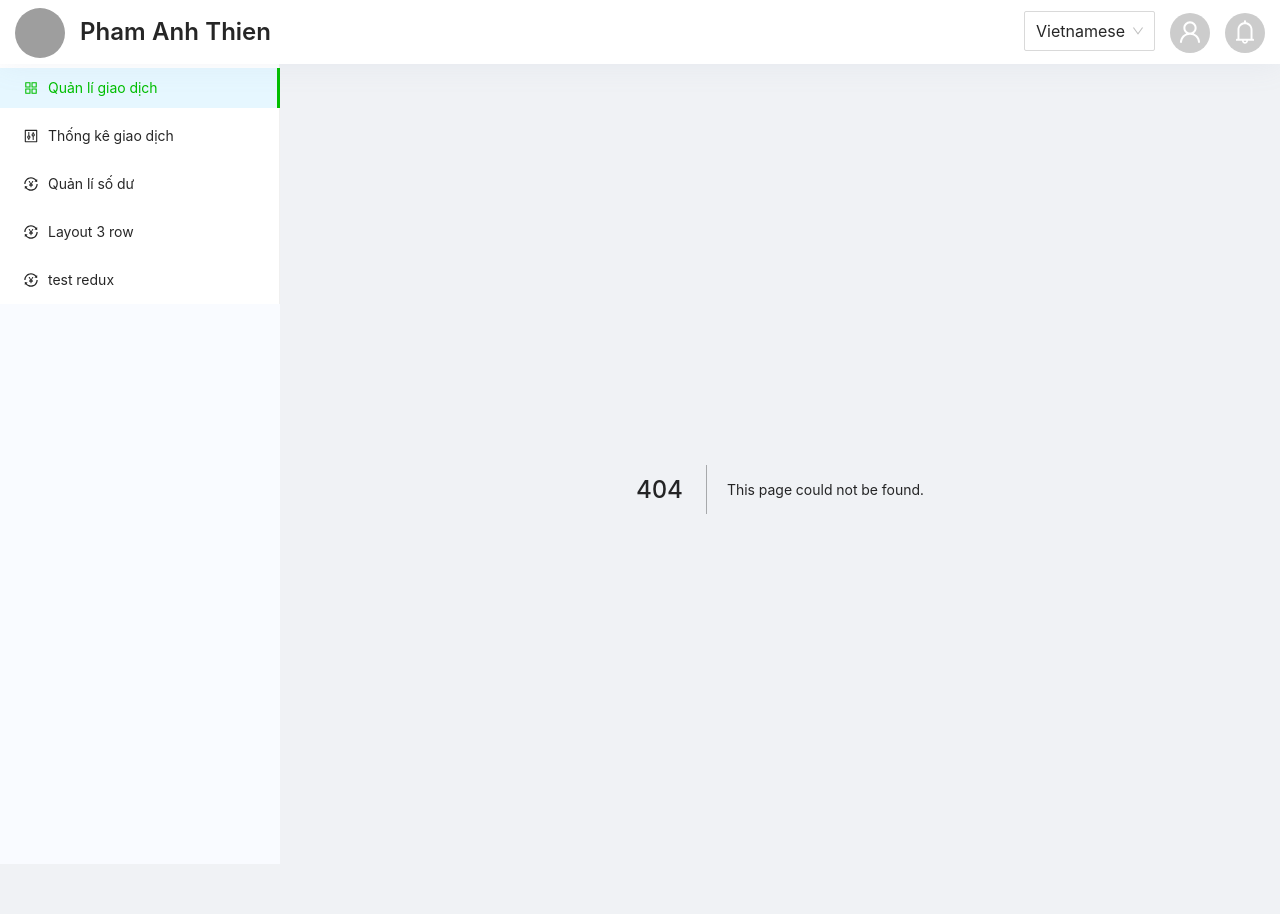
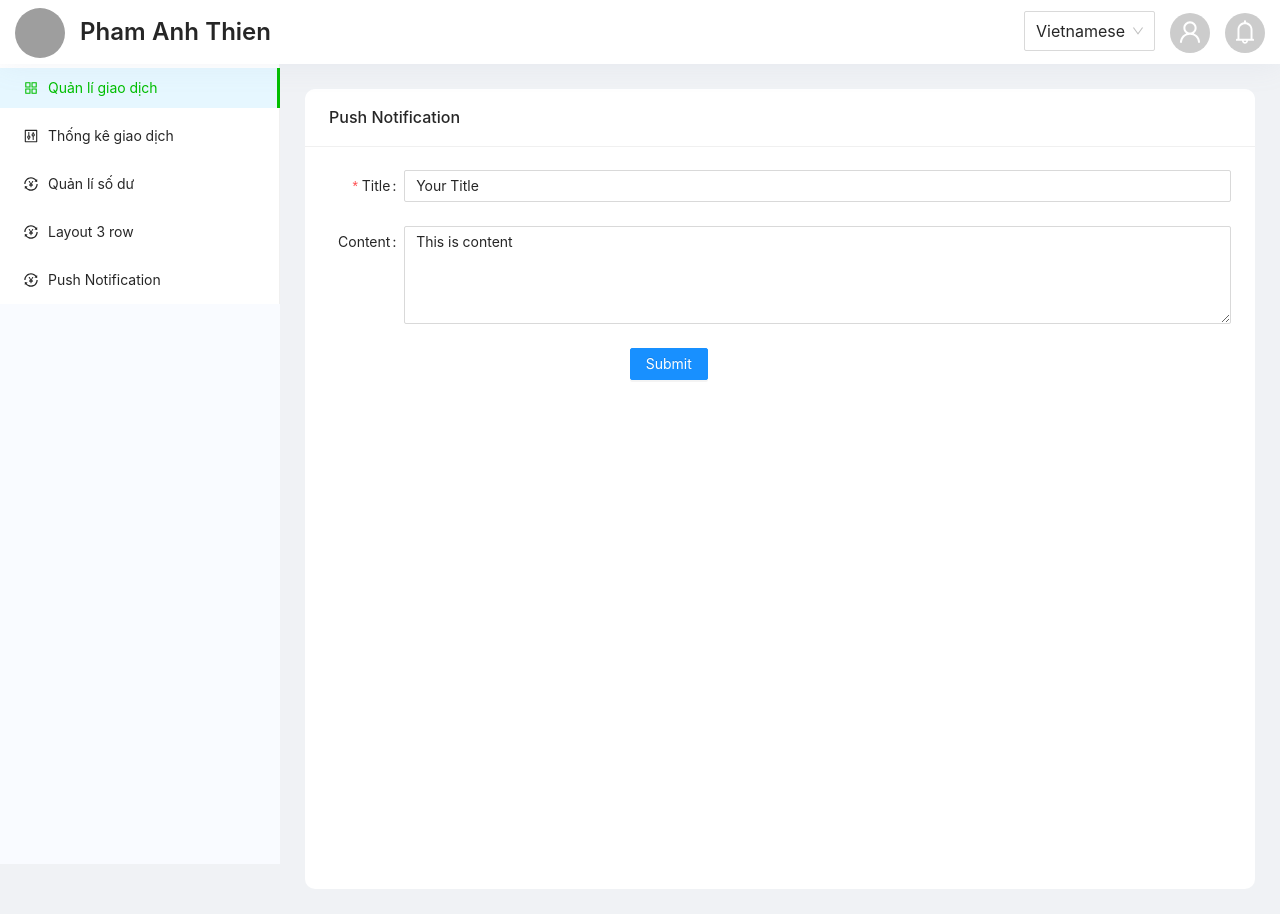
Before and after one commit to ThienPayme/demo-app, a Next.js app: page /push-notification in a window 1280 px wide. Before the commit this address had no page. Built offline with nearby package versions, Linux system fonts and the light colour scheme; grey boxes are pictures that could not be loaded.

Commit message:
add page push noti

```diff
--- /dev/null
+++ b/apis/pushNotification.ts
@@ -0,0 +1,23 @@
+import axios from "axios";
+
+
+export const pushNoti = async (data: { title: string, content: string}) => {
+
+	const { status } = await axios.post(`https://onesignal.com/api/v1/notifications`, {
+    "app_id": "86273b1f-c191-4744-8452-dcd35e049a97",
+    "included_segments": ["Subscribed Users"],
+    "headings": {"en": data.title},
+    "contents": {"en": data.content}
+  },
+  {
+    headers: {
+      'Content-Type': 'application/json',
+      'Authorization': 'Basic NDA4MGM5ODAtNGQ0Yi00YzNiLWFjODctNGNjMjgyMDBmOWQw'
+    }
+  }
+  );
+
+
+
+	return status;
+};
--- a/package.json
+++ b/package.json
@@ -12,6 +12,7 @@
     "@reduxjs/toolkit": "^1.8.5",
     "antd": "^4.22.7",
     "axios": "^0.27.2",
+    "firebase": "^9.9.4",
     "highcharts": "^10.2.0",
     "highcharts-react-official": "^3.1.0",
     "i18next": "^21.9.1",
@@ -22,6 +23,7 @@
     "react": "^18.2.0",
     "react-dom": "^18.2.0",
     "react-i18next": "^11.18.5",
+    "react-onesignal": "^2.0.4",
     "react-redux": "^8.0.2",
     "react-webcam": "^7.0.1",
     "redux": "^4.2.0",
--- /dev/null
+++ b/pages/push-notification.tsx
@@ -0,0 +1,69 @@
+import { Button, Card, Form, Input, Layout } from "antd";
+import TextArea from "antd/lib/input/TextArea";
+import { Content } from "antd/lib/layout/layout";
+import { useEffect } from "react";
+import OneSignal from "react-onesignal";
+import { pushNoti } from "../apis/pushNotification";
+const PushNotfication = () => {
+  useEffect(() => {
+    OneSignal.init({
+      appId: "86273b1f-c191-4744-8452-dcd35e049a97",
+    });
+  }, []);
+
+  const handleSubmitSuccess = (value: any) => {
+    pushNoti(value);
+  };
+  const handleSubmitFail = (value: any) => {};
+  return (
+    <>
+      <Layout>
+        <Content
+          style={{ background: "white", height: "800px", borderRadius: 10 }}
+        >
+          <Card
+            title="Push Notification"
+            bordered={false}
+            style={{ width: "100%" }}
+          >
+            <Form
+              name="basic"
+              labelCol={{ span: 2 }}
+              wrapperCol={{ span: 22 }}
+              initialValues={{
+                remember: true,
+                title: "Your Title",
+                content: "This is content",
+              }}
+              onFinish={handleSubmitSuccess}
+              onFinishFailed={handleSubmitFail}
+              autoComplete="off"
+            >
+              <Form.Item
+                label="Title"
+                name="title"
+                rules={[
+                  { required: true, message: "Please input your Title!" },
+                ]}
+              >
+                <Input />
+              </Form.Item>
+
+              <Form.Item label="Content" name="content">
+                <TextArea rows={4} />
+              </Form.Item>
+
+              <Form.Item wrapperCol={{ offset: 8, span: 16 }}>
+                <Button type="primary" htmlType="submit">
+                  Submit
+                </Button>
+              </Form.Item>
+            </Form>
+          </Card>
+        </Content>
+      </Layout>
+    </>
+  );
+};
+
+export default PushNotfication;
--- /dev/null
+++ b/public/OneSignalSDKWorker.js
@@ -0,0 +1 @@
+importScripts('https://cdn.onesignal.com/sdks/OneSignalSDKWorker.js');
--- a/routes.ts
+++ b/routes.ts
@@ -27,7 +27,7 @@ export const routes = [
     },
     {
         icon: TransactionOutlined,
-        label: 'test redux',
-        path: '/test-redux'
+        label: 'Push Notification',
+        path: '/push-notification'
     },
 ]
```
Also changed, not shown: pages/test-redux.tsx (deleted, +0 -12 lines), utils/firebase.ts (added, +21 -0 lines), 1 other file (tests, documents, lock files or other folders).
